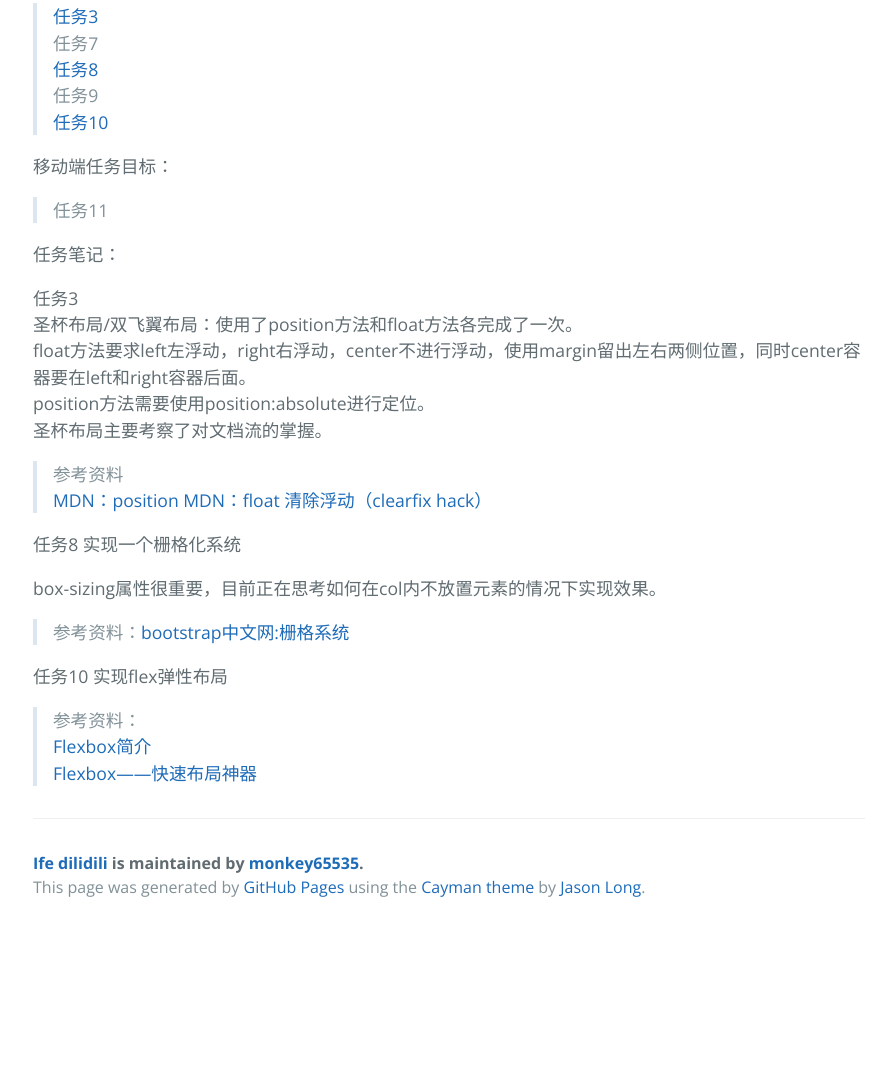
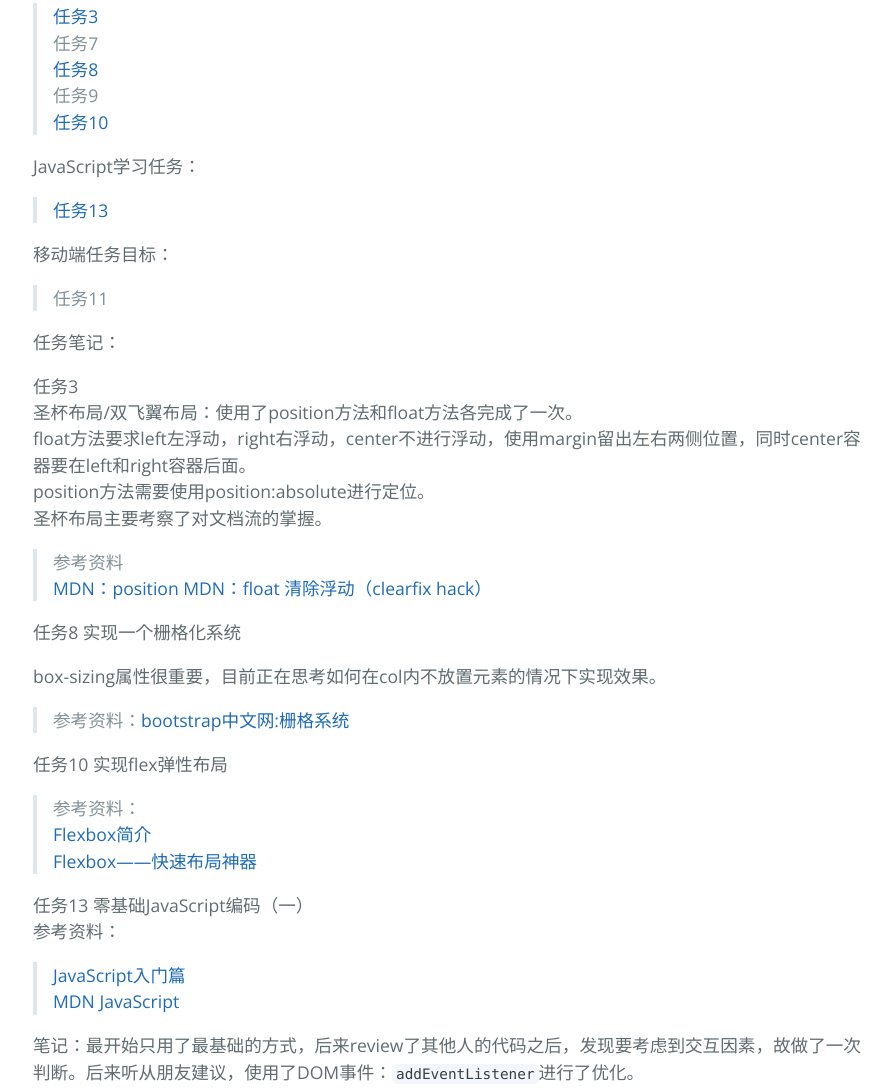
Before and after one commit to monkey65535/ife_dilidili, a plain HTML site: page index.html in a window 1280 px wide. Shown: the part 532-1620 px from the top of the page, without its empty margins (191-1087 px from the left). Before the commit the page ends 1463 px from the top, so only its background shows below. Drawn offline with nearby package versions, Linux system fonts and the light colour scheme.

```diff
--- a/index.html
+++ b/index.html
@@ -32,6 +32,12 @@ HTML/CSS任务目标：  </p>
 <a href="http://monkey65535.github.io/ife_dilidili/task8/task8.html">任务8</a><br>
 任务9<br>
 <a href="http://monkey65535.github.io/ife_dilidili/task10/task10.html">任务10</a>  </p>
+</blockquote>
+
+<p>JavaScript学习任务：</p>
+
+<blockquote>
+<p><a href="http://monkey65535.github.io/ife_dilidili/task13/task13.html">任务13</a></p>
 </blockquote>
 
 <p>移动端任务目标：  </p>
@@ -71,6 +77,16 @@ position方法需要使用position:absolute进行定位。<br>
 <a href="http://www.w3cplus.com/css3/flexbox-basics.html">Flexbox——快速布局神器</a></p>
 </blockquote>
 
+<p>任务13  零基础JavaScript编码（一）<br>
+参考资料：  </p>
+
+<blockquote>
+<p><a href="http://www.imooc.com/view/36">JavaScript入门篇</a><br>
+<a href="https://developer.mozilla.org/zh-CN/docs/Web/JavaScript">MDN JavaScript</a>   </p>
+</blockquote>
+
+<p>笔记：最开始只用了最基础的方式，后来review了其他人的代码之后，发现要考虑到交互因素，故做了一次判断。后来听从朋友建议，使用了DOM事件：<code>addEventListener</code>进行了优化。</p>
+
       <footer class="site-footer">
         <span class="site-footer-owner"><a href="https://github.com/monkey65535/ife_dilidili">Ife dilidili</a> is maintained by <a href="https://github.com/monkey65535">monkey65535</a>.</span>
 
```
Also changed, not shown: params.json (+1 -1 lines).
